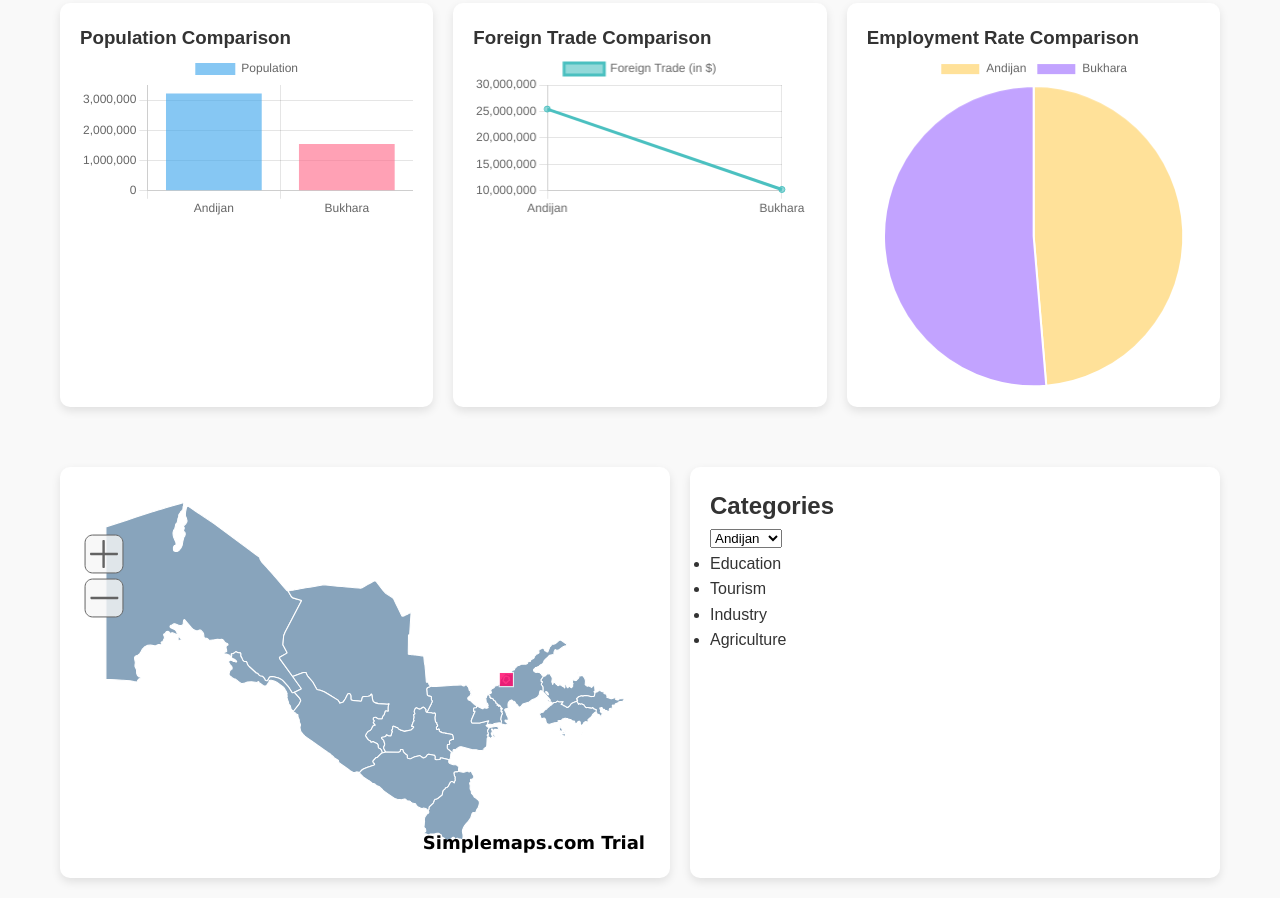
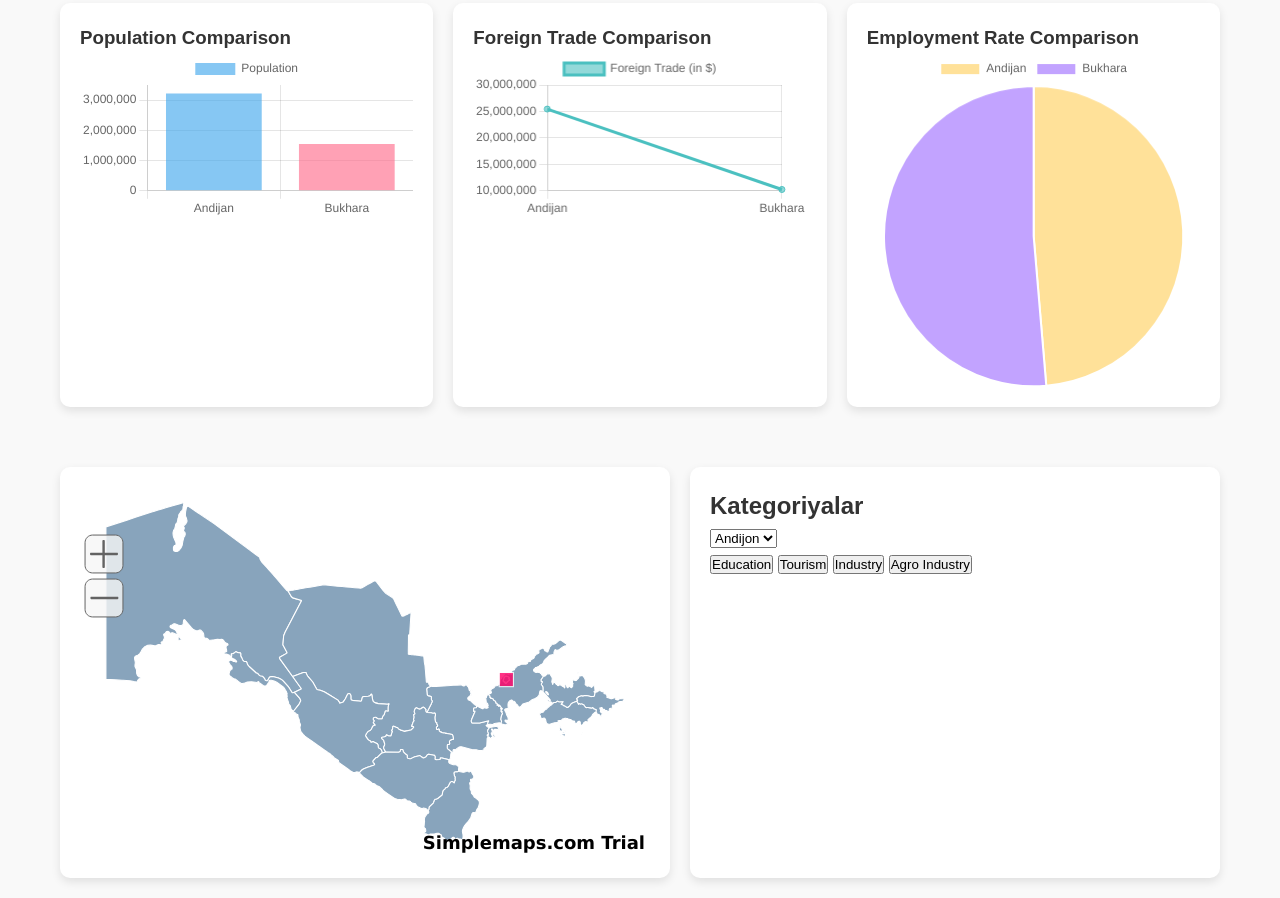
Before and after one commit to RahimovBahtiyor/invest_uz, a plain HTML site: page index.html in a window 1280 px wide. Shown: the part 895-1793 px from the top of the page. Drawn offline with nearby package versions, Linux system fonts and the light colour scheme.

Commit message:
Update index.html

```diff
--- a/index.html
+++ b/index.html
@@ -82,18 +82,18 @@
             <div class="heatmap">
                 <div id="map" class="map"></div>
                 <div class="categories">
-                    <h2>Categories</h2>
-                    <select id="regionSelect3">
-                        <option value="andijan">Andijan</option>
-                        <option value="bukhara">Bukhara</option>
-                    </select>
-                    <ul>
-                        <li>Education</li>
-                        <li>Tourism</li>
-                        <li>Industry</li>
-                        <li>Agriculture</li>
-                    </ul>
-                </div>
+    <h2>Kategoriyalar</h2>
+    <select id="regionSelect3">
+        <option value="andijan">Andijon</option>
+        <option value="bukhara">Buxoro</option>
+    </select>
+    <div class="button-group">
+        <button class="category-btn">Education</button>
+        <button class="category-btn">Tourism</button>
+        <button class="category-btn">Industry</button>
+        <button class="category-btn">Agro Industry</button>
+    </div>
+</div>
             </div>
         </div>
     </div>
```
